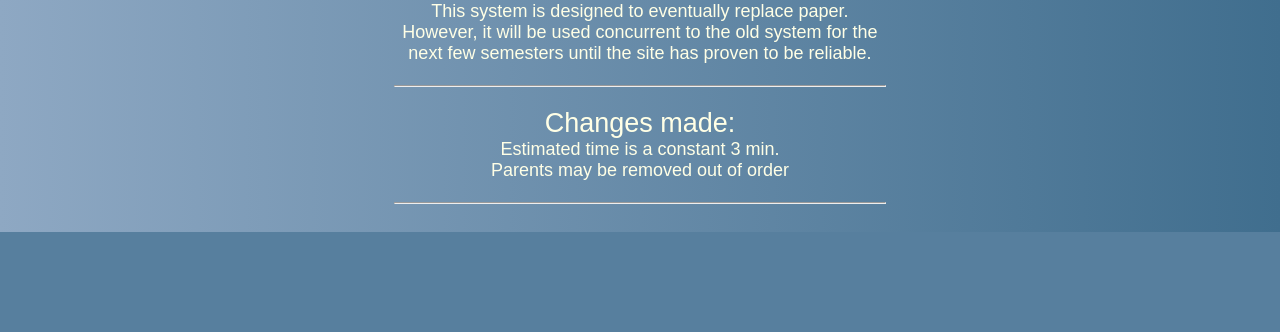
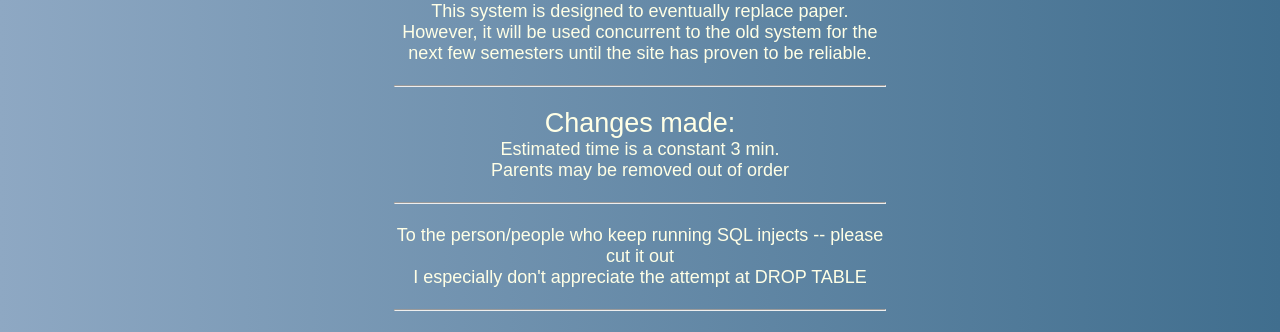
Before and after one commit to JanSKowalski/Stuyvesant_PTC, a Flask app: page /staff in a window 1280 px wide. Shown: the part 696-1028 px from the top of the page. Before the commit the page ends 928 px from the top, so only its background shows below. Run offline with Flask 2, Linux system fonts and the light colour scheme; the visitor is signed in with stand-in values (Sample User, id 1); some web fonts are replaced.

Commit message:
Student Page

```diff
--- a/ptc/static/css/style.css
+++ b/ptc/static/css/style.css
@@ -44,6 +44,10 @@ header {
   text-align: center;
 }
 
+br {
+  margin-top: 10px;
+  margin-bottom: 10px;
+}
 
 h1 {
   font-family: 'Oswald', sans-serif;
--- a/ptc/templates/Cover/teacher.html
+++ b/ptc/templates/Cover/teacher.html
@@ -51,6 +51,9 @@
     </form>
   </div>
 
+  <div class="flex-item " style="margin-top: 10px;">
+    <h4> Parent schedules can be accessed by clicking on the parents. </h4>
+  </div>
 
 </div>
 <hr>
--- a/ptc/templates/Staff/student_home.html
+++ b/ptc/templates/Staff/student_home.html
@@ -44,5 +44,10 @@
 <br>
 <hr>
 <br>
+<h4> To the person/people who keep running SQL injects -- please cut it out </h4>
+<h4> I especially don't appreciate the attempt at DROP TABLE </h4>
+<br>
+<hr>
+<br>
 
 {% endblock %}
```
Also changed, not shown: config.py (+4 -4 lines).
